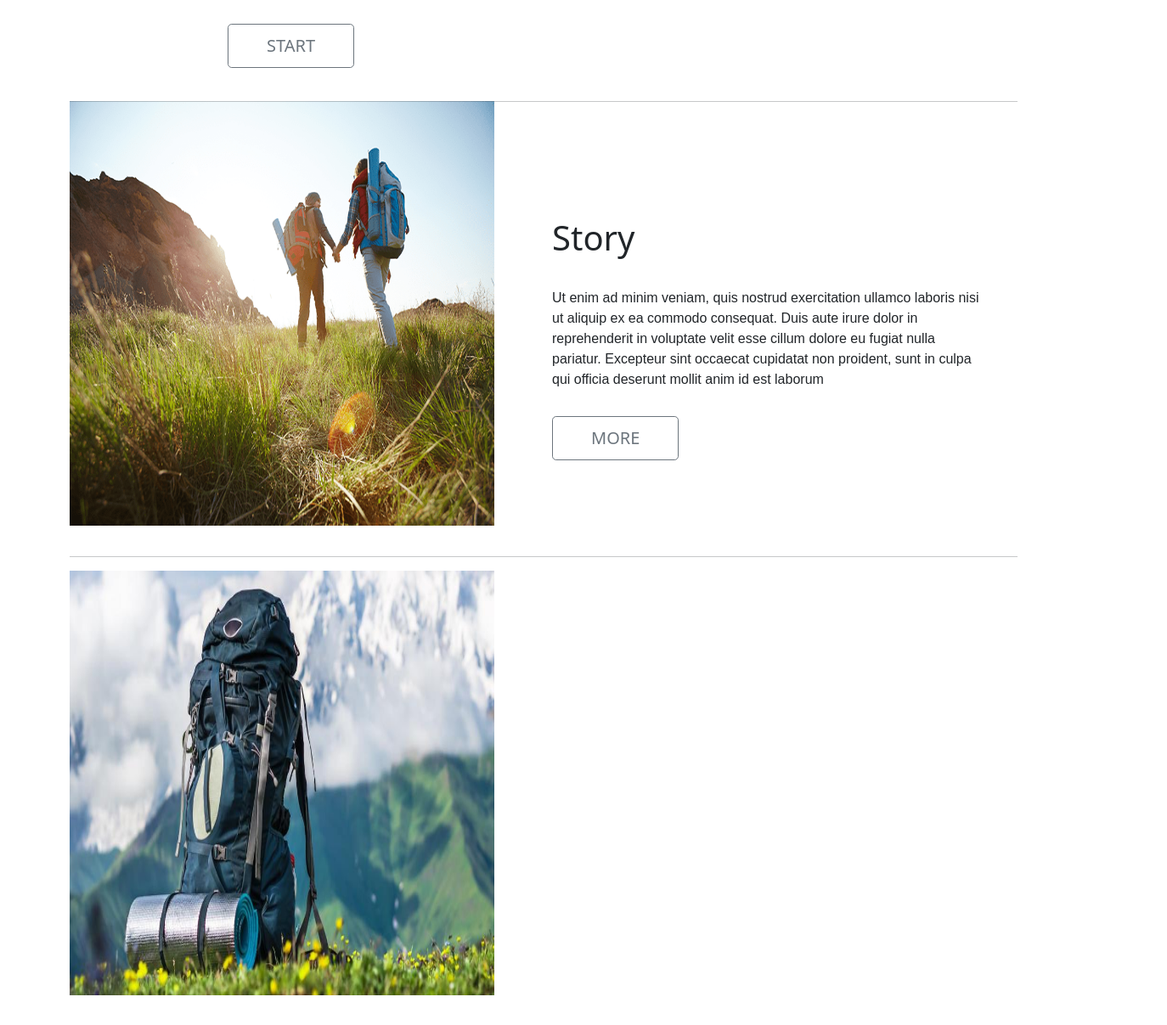
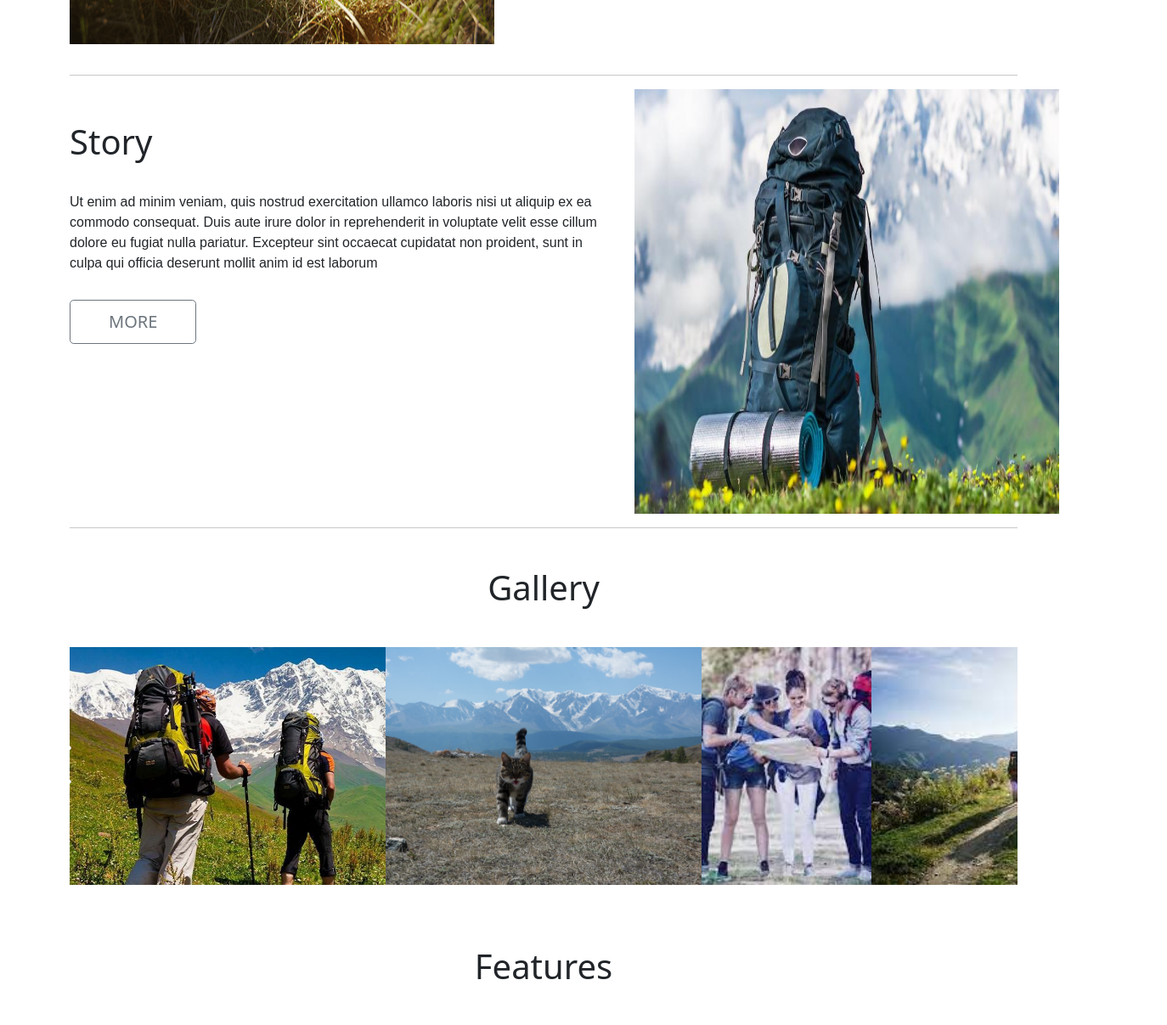
Before and after one commit to vld96/aller, a plain HTML site: page dz.html in a window 1280 px wide. Shown: the part 1225-2432 px from the top of the page at 85% size, 1374 px wide, since content can reach past the window. Drawn offline with nearby package versions, Linux system fonts and the light colour scheme.

Commit message:
Add files via upload

```diff
--- a/dz.html
+++ b/dz.html
@@ -50,19 +50,19 @@
     <hr class="hr_1">
     <div class="row" id="stories">
         <div class="col-7 stories_1">
-            <div class="col-5 stories_img_1_location">
-                <img class="stories_img_1" src="img/tr3.jpg" alt="">
-            </div>
             <h2 class="stories_h2_1">Let's hit the road</h2>
             <p class="stories_text_1">Lorem ipsum dolor sit amet consectetur adipisicing elit. Illo delectus eligendi recusandae.
             Temporibus nulla unde cum itaque beatae, nihil expedita, perspiciatis, quidem aperiam eligendi.</p>
             <p class="stories_text_2">Libero tempore qui tenetur incidunt. Vitae.</p>
             <button type="button" class="btn btn-outline-secondary btn-lg stories_btn">Start</button>
         </div>
-
+        <div class="col-5 stories_img_1_location">
+            <img class="stories_img_1" src="img/tr3.jpg" alt="">
+        </div>
     </div>
     <hr class="hr_2">
-    <div class="row">
+    <div class="row_1 row">
+
         <div class="col-4">
             <img class="stories_img_2_3" src="img/tr2.png" alt="">
         </div>
@@ -73,18 +73,21 @@
                 Excepteur sint occaecat cupidatat non proident, sunt in culpa qui officia deserunt mollit anim id est laborum</p>
             <button type="button" class="btn btn-outline-secondary btn-lg stories_btn">More</button>
         </div>
+
     </div>
     <hr class="hr_3">
     <div class="row">
-        <div class="col-8 stories_3">
-            <div class="col-4">
-                <img class="stories_img_2_4" src="img/tr1.jpg" alt="">
-            </div>
+        <div class="col-7 stories_3">
+
             <h2 class="stories_h2_2">Story</h2>
             <p class="style_txt3">Ut enim ad minim veniam, quis nostrud exercitation ullamco laboris nisi ut aliquip ex ea commodo consequat.
                 Duis aute irure dolor in reprehenderit in voluptate velit esse cillum dolore eu fugiat nulla pariatur.
                 Excepteur sint occaecat cupidatat non proident, sunt in culpa qui officia deserunt mollit anim id est laborum</p>
             <button type="button" class="btn btn-outline-secondary btn-lg stories_btn">More</button>
+
+        </div>
+        <div class="col-5">
+            <img class="stories_img_2_4" src="img/tr1.jpg" alt="">
         </div>
 
     </div>
```
